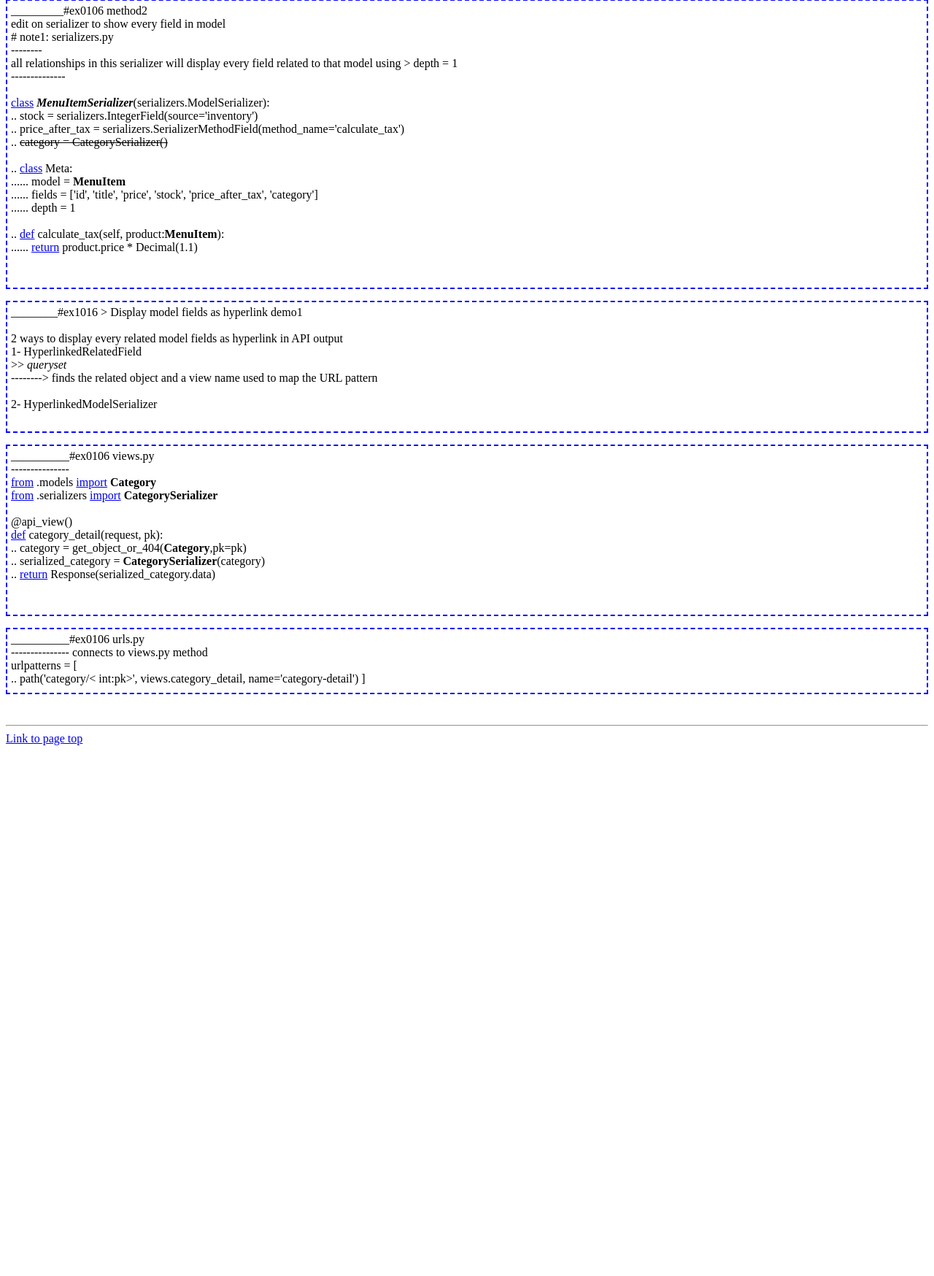
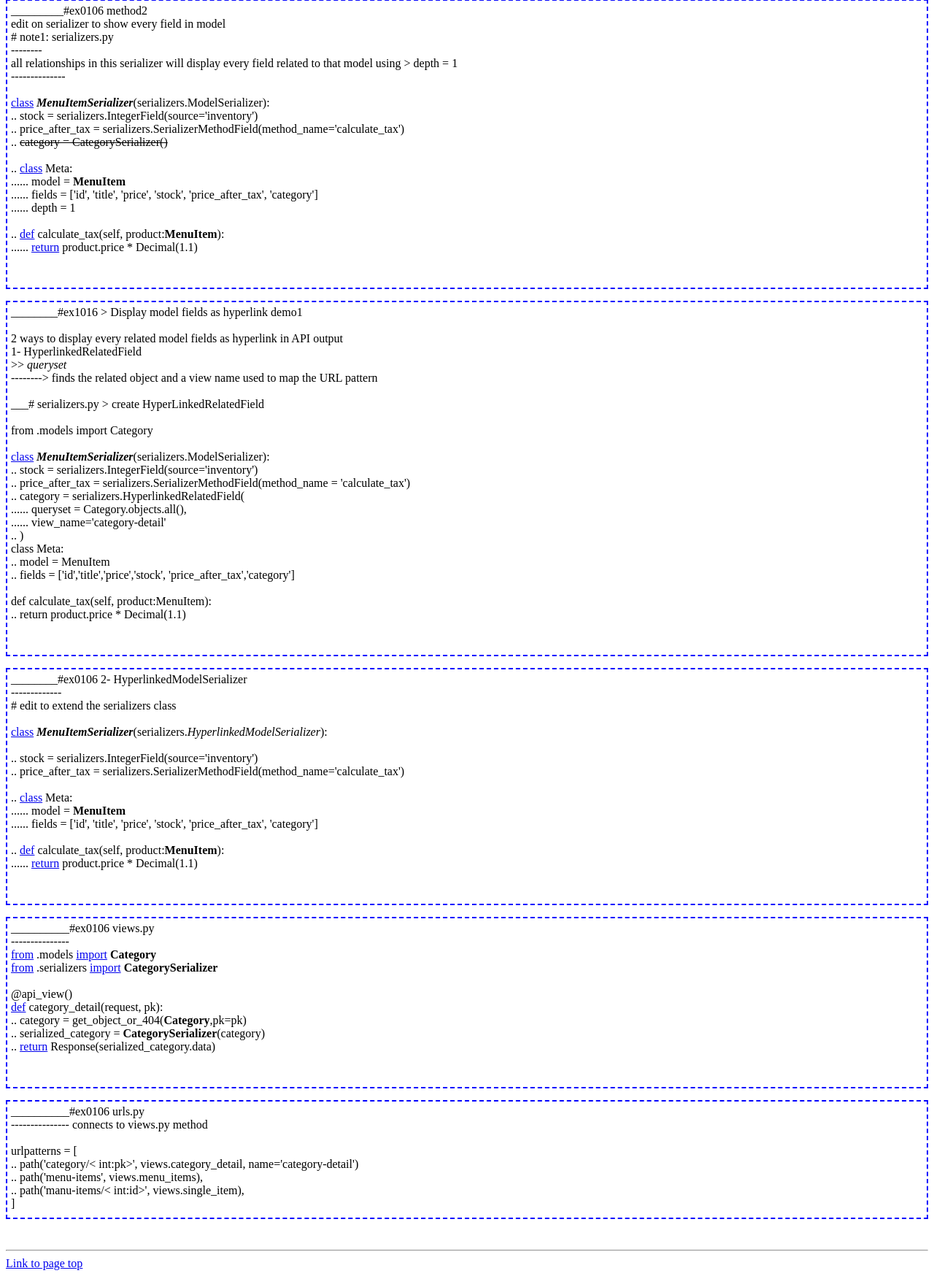
Before and after one commit to py3user22/0105_django_proj, a Django app: template django_proj0105/app0105/templates/0106_django_serializers_demo6.html in a window 1280 px wide. Shown: the part 763-2511 px from the top of the page at 73% size. Before the commit the page ends 1784 px from the top, so only its background shows below. Run offline with Django 5.2, Linux system fonts and the light colour scheme; the template is opened without the code that fills it, so the values that code supplies are empty.

Commit message:
0106 added notes demo6

```diff
--- a/django_proj0105/app0105/templates/0106_django_serializers_demo6.html
+++ b/django_proj0105/app0105/templates/0106_django_serializers_demo6.html
@@ -75,12 +75,41 @@
         1- HyperlinkedRelatedField <br>
         >> <i>queryset</i>
         <br>--------> finds the related object and a view name used to map the URL pattern <br>
-
-
-
-
         <br>
-        2- HyperlinkedModelSerializer <br>
+        ___# serializers.py > create HyperLinkedRelatedField <br><br>
+        from .models import Category <br>
+        <br>
+        <a href="class" class="class">class</a> <i><b>MenuItemSerializer</b></i>(serializers.ModelSerializer): <br>
+        .. stock = serializers.IntegerField(source='inventory') <br>
+        .. price_after_tax = serializers.SerializerMethodField(method_name = 'calculate_tax') <br>
+        .. category = serializers.HyperlinkedRelatedField( <br>
+        ...... queryset = Category.objects.all(), <br>
+        ...... view_name='category-detail' <br>
+        .. ) <br>
+        class Meta: <br>
+        .. model = MenuItem <br>
+        .. fields = ['id','title','price','stock', 'price_after_tax','category']<br><br>
+        def calculate_tax(self, product:MenuItem): <br>
+        .. return product.price * Decimal(1.1) <br>
+        <br>
+        <br>
+    </p>
+    <p>
+        ________#ex0106 2- HyperlinkedModelSerializer <br>-------------<br>
+        # edit to extend the serializers class <br>
+        <br>
+        <a href="class" class="class">class</a> <i><b>MenuItemSerializer</b></i>(serializers.<i>HyperlinkedModelSerializer</i>): <br>
+        <br>
+        .. stock = serializers.IntegerField(source='inventory') <br>
+        .. price_after_tax = serializers.SerializerMethodField(method_name='calculate_tax') <br>
+        <br>
+        .. <a href="class" class="class">class</a> Meta: <br>
+        ...... model = <b>MenuItem</b> <br>
+        ...... fields = ['id', 'title', 'price', 'stock', 'price_after_tax', 'category'] <br>
+        <br>
+        .. <a href="def" class="def">def</a> calculate_tax(self, product:<b>MenuItem</b>): <br>
+        ...... <a href="return" class="return">return</a> product.price * Decimal(1.1) <br>
+        <br>
         <br>
 
     </p>
@@ -99,9 +128,11 @@
 
     </p>
     <p>
-        __________#ex0106 urls.py <br>--------------- connects to views.py method <br>
+        __________#ex0106 urls.py <br>--------------- connects to views.py method <br><br>
         urlpatterns = [<br>
-        .. path('category/< int:pk>', views.category_detail, name='category-detail')
+        .. path('category/< int:pk>', views.category_detail, name='category-detail') <br>
+        .. path('menu-items', views.menu_items), <br>
+        .. path('manu-items/< int:id>', views.single_item), <br>
         ]<br>
     </p>
 
```
